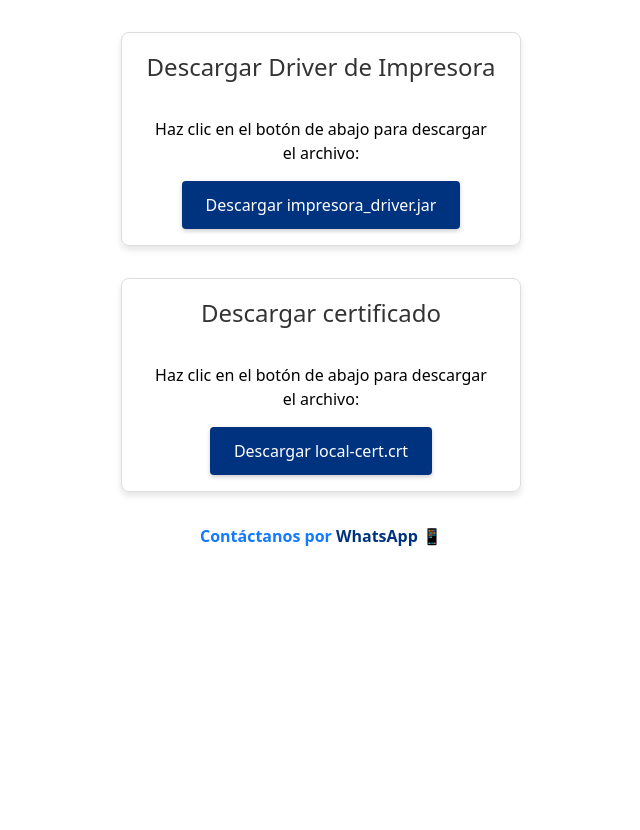
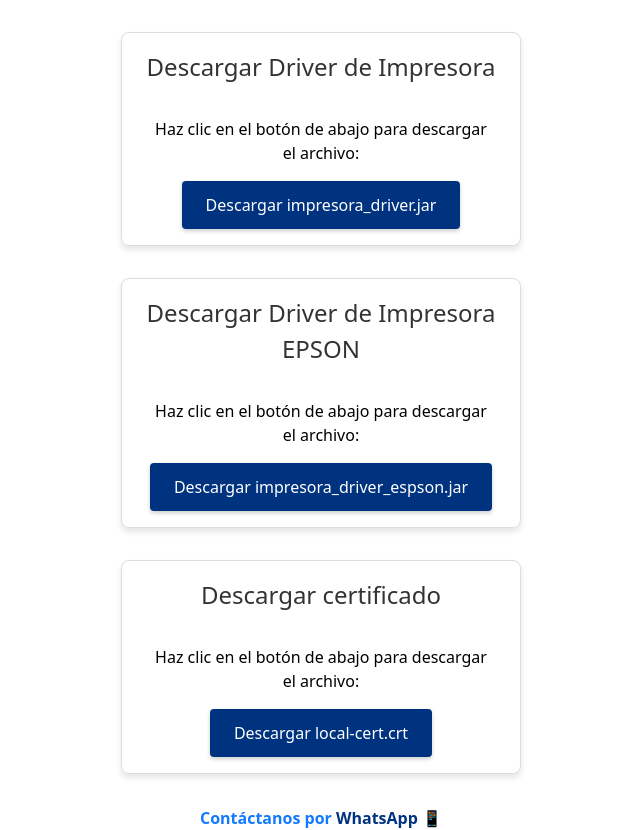
Before and after one commit to elmerMg0/jevesoft, an Astro site: page /driver in a window 1280 px wide. Shown: the whole page, without its empty margins (319-959 px from the left). Before the commit the page ends 800 px from the top, so only its background shows below. Built offline with nearby package versions, Linux system fonts and the light colour scheme; Astro itself is replaced by a stand-in of ours; no server answers.

Commit message:
feat: driver epson added

```diff
--- a/src/components/DriverButton.astro
+++ b/src/components/DriverButton.astro
@@ -1,6 +1,8 @@
 ---
 const fileName = "impresora_driver.jar";
+const fileNameEpson = "impresora_driver_espson.jar";
 const downloadUrl = import.meta.env.PUBLIC_DRIVER_URL;
+const downloadUrlEpson = import.meta.env.PUBLIC_DRIVER_URL_EPSON;
 const fileNameCert = 'local-cert.crt';
 const downloadUrlCert = import.meta.env.PUBLIC_DRIVER_URL_CERT;
 ---
@@ -51,6 +53,14 @@ const downloadUrlCert = import.meta.env.PUBLIC_DRIVER_URL_CERT;
   <a href={downloadUrl} download={fileName} class="download-button">Descargar {fileName}</a>
 </div>
 
+
+<div class="download-container">
+  <h2>Descargar Driver de Impresora EPSON</h2>
+  <p class="description">Haz clic en el botón de abajo para descargar el archivo:</p>
+  <a href={downloadUrlEpson} download={fileNameEpson} class="download-button">Descargar {fileNameEpson}</a>
+</div>
+
+
 <div class="download-container">
   <h2>Descargar certificado</h2>
   <p class="description">Haz clic en el botón de abajo para descargar el archivo:</p>
```
